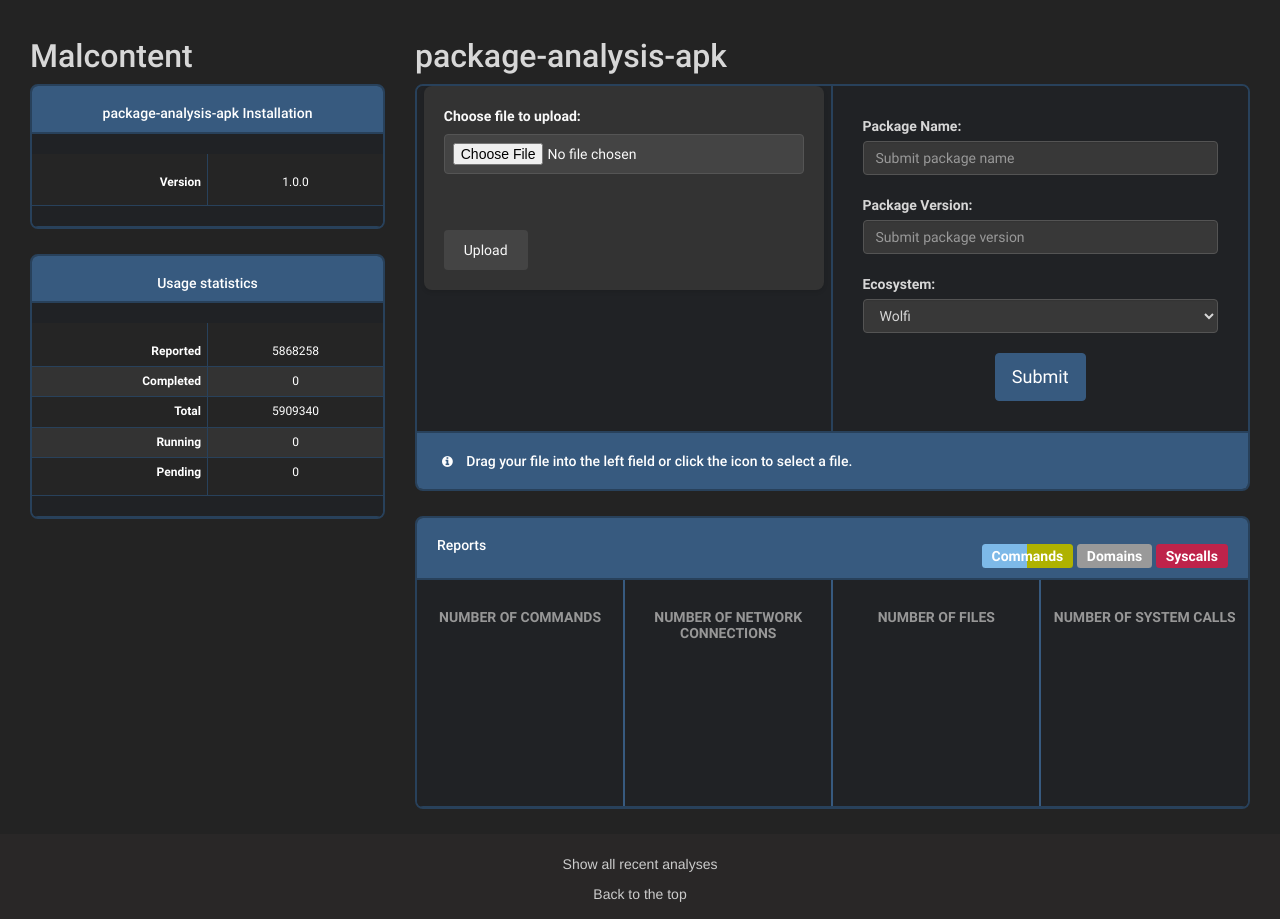
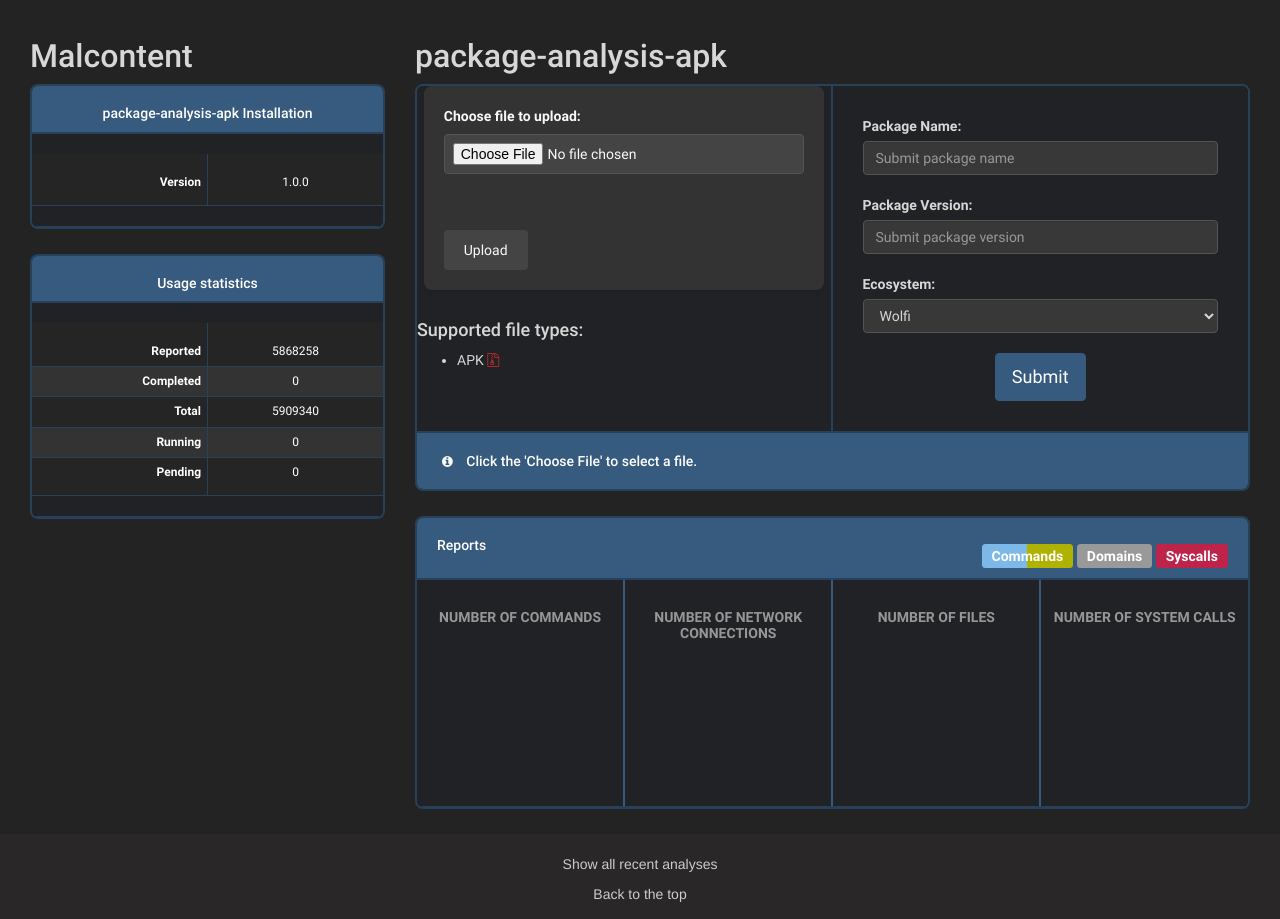
Before and after one commit to lyvd/Pack-A-Mal, a Django app: page /package-analysis/upload/ in a window 1280 px wide. Shown: the part 51-970 px from the top of the page. Run offline with Django 5.2, Linux system fonts and the light colour scheme; some libraries are stand-ins or nearby versions.

Commit message:
Update support file upload

```diff
--- a/web/package-analysis-web/package_analysis/templates/package_analysis/dashboard.html
+++ b/web/package-analysis-web/package_analysis/templates/package_analysis/dashboard.html
@@ -236,6 +236,15 @@
                                 <br><br>
                                 <button type="submit">Upload</button>
                             </form>
+
+                            <div class="allowed-file-types">
+                                <br>
+                                <h4>Supported file types:</h4>
+
+                                <ul>
+                                    <li>APK <i class="fa fa-file-archive"></i></li>
+                                </ul>
+                            </div>
                         </div>
                         <div class="dashboard-module__body--right">
                             <div id="submit-with-link" >
@@ -263,7 +272,7 @@
 
                     </div>
                     <div class="dashboard-module__footer">
-                        <p class="align-left"><i class="fa fa-info-circle"></i> Drag your file into the left field or click the icon to select a file.</p>
+                        <p class="align-left"><i class="fa fa-info-circle"></i> Click the 'Choose File' to select a file.</p>
                     </div>
                 </div>
 
```
